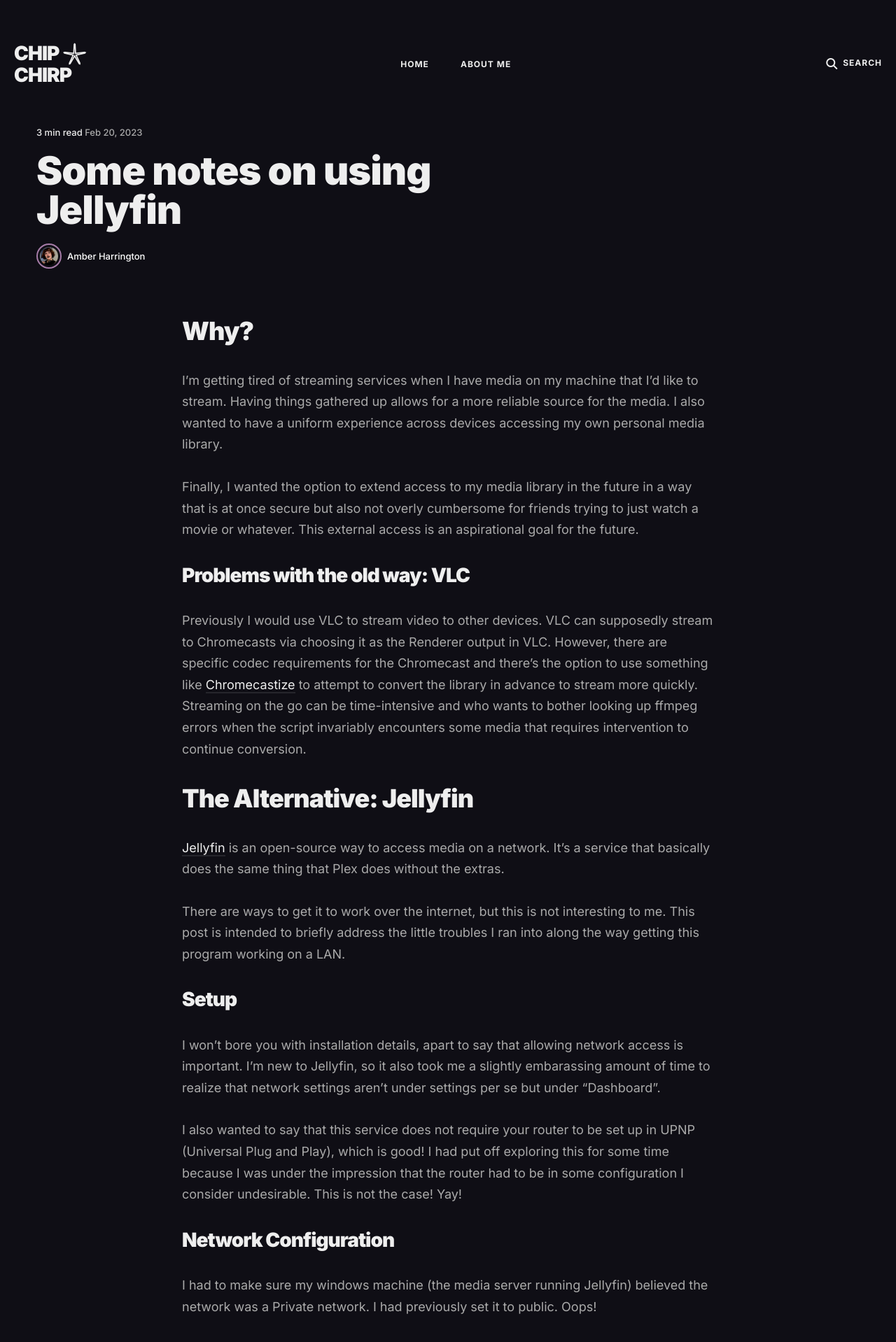
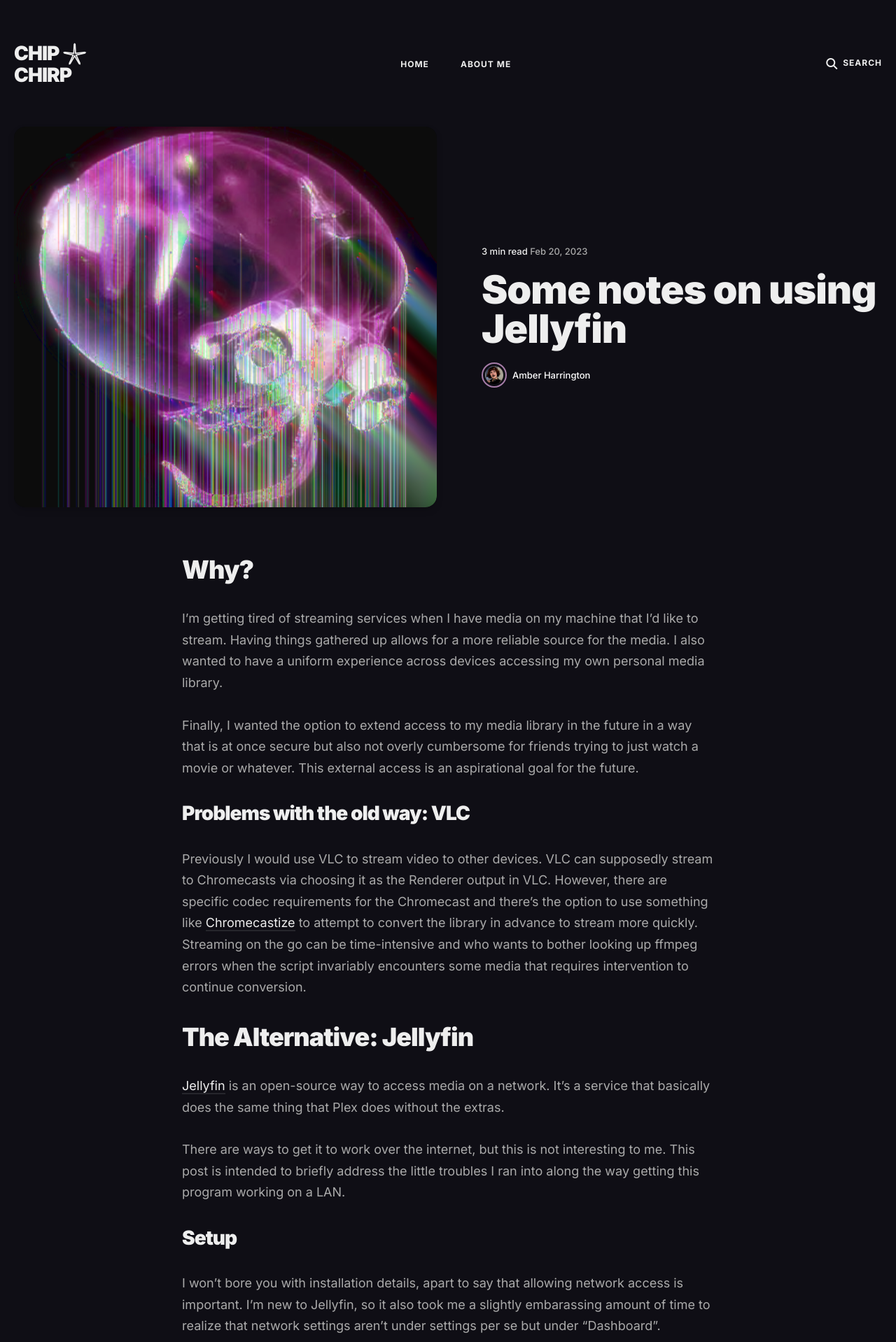
Before and after one commit to KO0I/KO0I.github.io, a Jekyll site: the page built from _posts/2023-02-20-jellyfin.markdown, in a window 1280 px wide. Shown: the top 1918 px of the page at 70% size. Built offline with Jekyll 4.4.1, drawn with Linux system fonts in a browser that asks for light colours.

Commit message:
Update 2023-02-20-jellyfin.markdown
Adding image

```diff
--- a/_posts/2023-02-20-jellyfin.markdown
+++ b/_posts/2023-02-20-jellyfin.markdown
@@ -1,6 +1,7 @@
 ---
 layout: post
 title: "Some notes on using Jellyfin"
+image: "/images/cranchiidae_average.png"
 categories: streaming, network storage,
 ---
 
```
